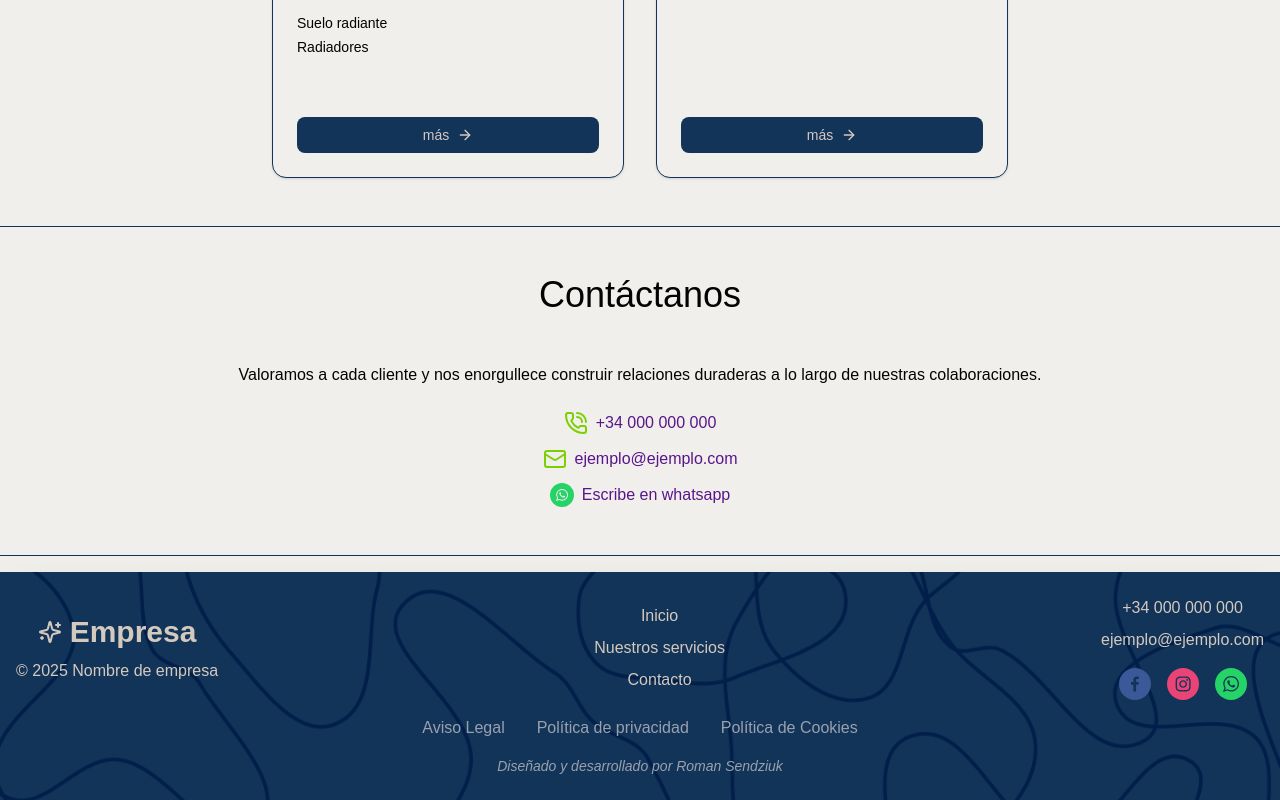
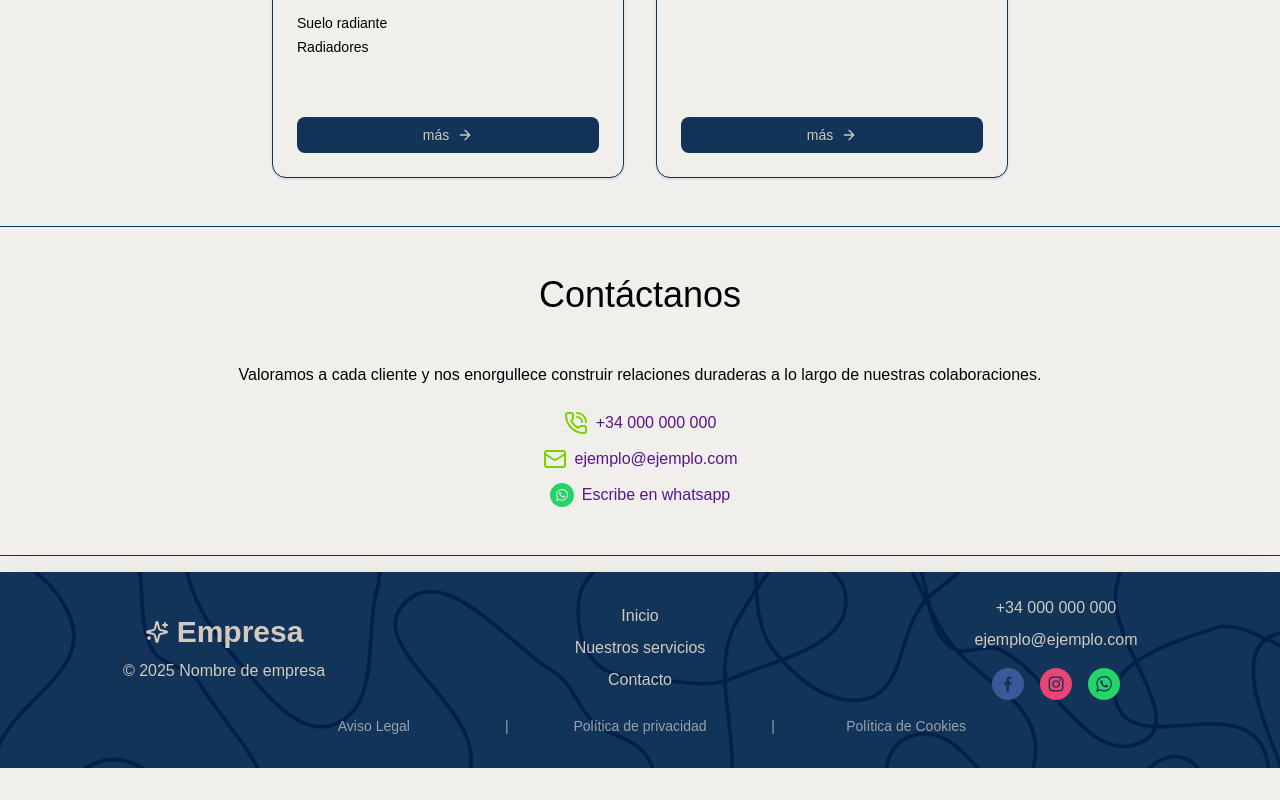
Before and after one commit to romsendz/friendly-eureka, a Next.js app: page / in a window 1280 px wide. Shown: the part 2557-3357 px from the top of the page. After the commit the page ends 3325 px from the top, so only its background shows below. Built offline with nearby package versions, Linux system fonts and the light colour scheme; a web font is replaced by a local one.

Commit message:
adjustments to footer

```diff
--- a/components/footer.tsx
+++ b/components/footer.tsx
@@ -10,7 +10,7 @@ const Footer = () => {
       className="bg-primary flex w-full flex-col items-center gap-8 bg-cover bg-no-repeat px-4 py-6 shadow-2xl lg:gap-2"
       style={{ backgroundImage: "url('/footer-background.png')" }}
     >
-      <div className="text-primary-foreground container space-y-8 lg:flex lg:w-full lg:flex-row lg:items-center lg:justify-between lg:space-y-0">
+      <div className="text-primary-foreground container space-y-8 lg:grid lg:w-full lg:grid-cols-[repeat(3,_1fr)] lg:flex-row lg:items-center lg:justify-between lg:space-y-0">
         <div className="flex flex-col items-center gap-2">
           <Logo />
           <span>{`© ${date.getFullYear()} Nombre de empresa`}</span>
@@ -66,12 +66,13 @@ const Footer = () => {
           </div>
         </div>
       </div>
-      <ul className="flex gap-8 text-gray-400">
+      <ul className="grid grid-cols-[repeat(5,_1fr)] items-center justify-items-center text-sm text-gray-400">
         <li className="my-2 text-center">
           <Link href={"/legal"} className="inline-flex gap-2 hover:underline">
             Aviso Legal
           </Link>
         </li>
+        <li>|</li>
         <li className="my-2 text-center">
           <Link
             href={"/privacy-policy"}
@@ -80,6 +81,7 @@ const Footer = () => {
             Política de privacidad
           </Link>
         </li>
+        <li>|</li>
         <li className="my-2 text-center">
           <Link
             href={"/cookies-policy"}
@@ -89,7 +91,7 @@ const Footer = () => {
           </Link>
         </li>
       </ul>
-      <span className="text-sm text-gray-400 italic">
+      {/* <span className="text-xs text-gray-400 italic">
         Diseñado y desarrollado por{" "}
         <Link
           href={"https://portfolio-romsendz.vercel.app/"}
@@ -99,7 +101,7 @@ const Footer = () => {
         >
           Roman Sendziuk
         </Link>
-      </span>
+      </span> */}
     </footer>
   );
 };
```
